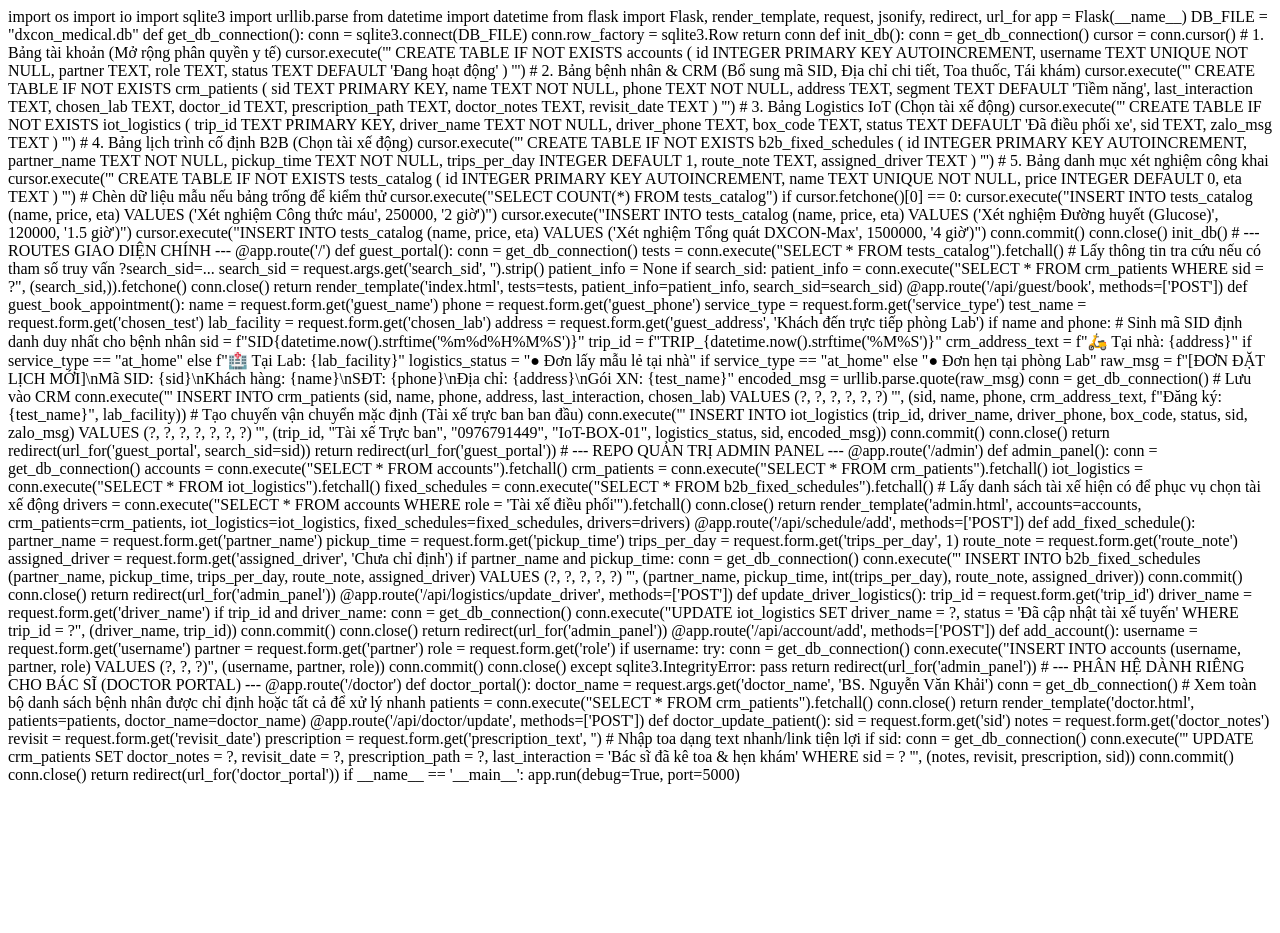
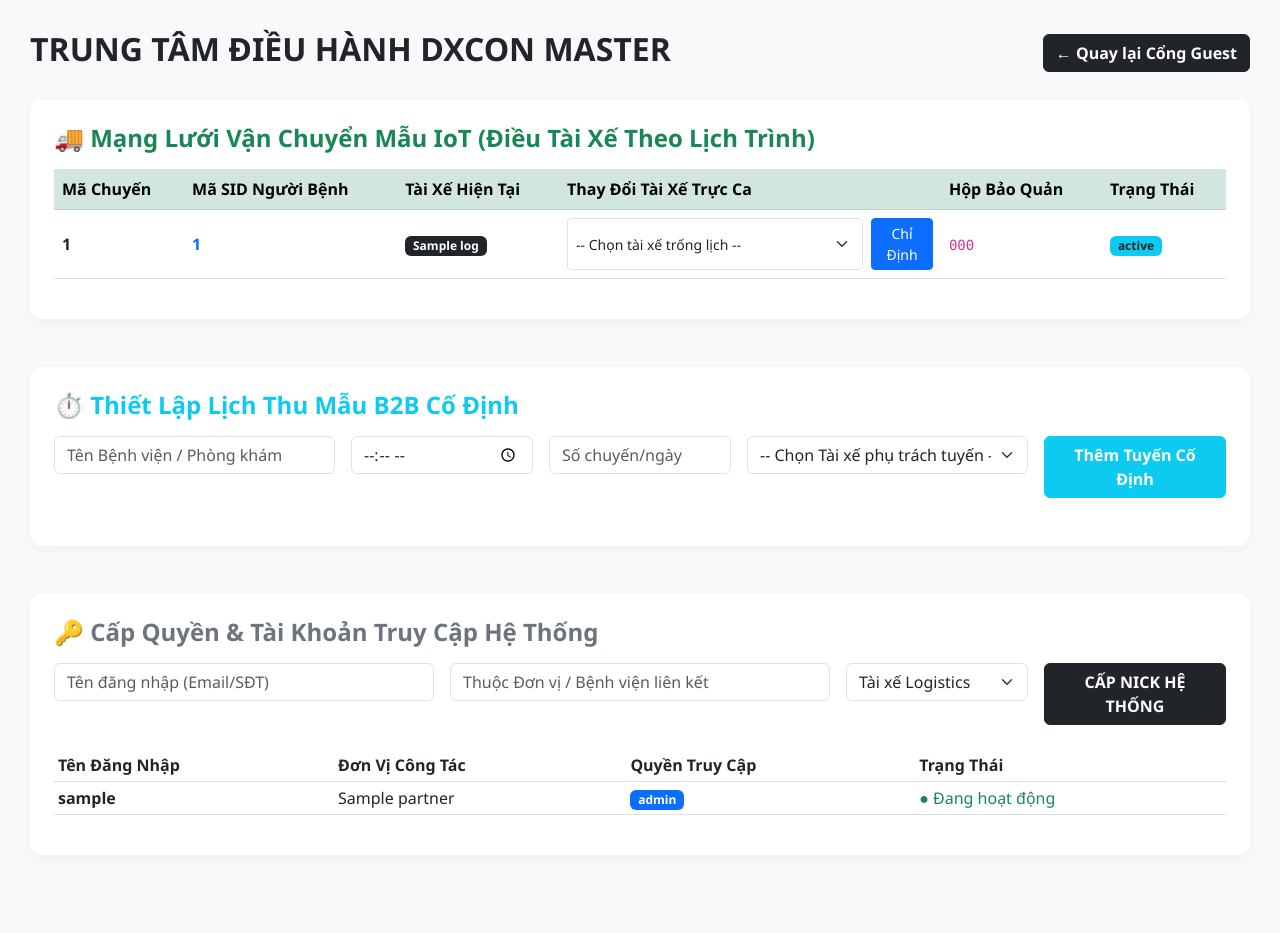
Before and after one commit to dxconmedical-max/dxconsystem, a Flask app: template templates/admin.html in a window 1280 px wide. Before the commit the page ends 784 px from the top, so only its background shows below. Run offline with Flask 3, Linux system fonts and the light colour scheme; the template is opened without the code that fills it: most values are stand-ins (such as "Sample title", 1, 10 or a date in 2020).

Commit message:
Update admin.html

```diff
--- a/templates/admin.html
+++ b/templates/admin.html
@@ -1,239 +1,135 @@
-import os
-import io
-import sqlite3
-import urllib.parse
-from datetime import datetime
-from flask import Flask, render_template, request, jsonify, redirect, url_for
+<!DOCTYPE html>
+<html lang="vi">
+<head>
+    <meta charset="UTF-8">
+    <meta name="viewport" content="width=device-width, initial-scale=1.0">
+    <title>DXCON - Bảng Quản Trị Hệ Thống</title>
+    <link href="https://cdn.jsdelivr.net/npm/bootstrap@5.3.0/dist/css/bootstrap.min.css" rel="stylesheet">
+    <style>
+        body { background-color: #f8f9fa; font-family: 'Segoe UI', sans-serif; }
+        .main-content { padding: 30px; }
+        .card-stat { border: none; border-radius: 12px; box-shadow: 0 4px 12px rgba(0,0,0,0.04); }
+    </style>
+</head>
+<body>
 
-app = Flask(__name__)
-DB_FILE = "dxcon_medical.db"
+<div class="container-fluid">
+    <div class="row">
+        <div class="col-12 main-content">
+            <div class="d-flex justify-content-between align-items-center mb-4">
+                <h2 class="fw-bold text-dark">TRUNG TÂM ĐIỀU HÀNH DXCON MASTER</h2>
+                <a href="/" class="btn btn-dark fw-bold">← Quay lại Cổng Guest</a>
+            </div>
 
-def get_db_connection():
-    conn = sqlite3.connect(DB_FILE)
-    conn.row_factory = sqlite3.Row
-    return conn
+            <div class="card card-stat p-4 bg-white mb-5">
+                <h4 class="text-success fw-bold mb-3">🚚 Mạng Lưới Vận Chuyển Mẫu IoT (Điều Tài Xế Theo Lịch Trình)</h4>
+                <div class="table-responsive">
+                    <table class="table table-hover align-middle">
+                        <thead class="table-success">
+                            <tr>
+                                <th>Mã Chuyến</th>
+                                <th>Mã SID Người Bệnh</th>
+                                <th>Tài Xế Hiện Tại</th>
+                                <th>Thay Đổi Tài Xế Trực Ca</th>
+                                <th>Hộp Bảo Quản</th>
+                                <th>Trạng Thái</th>
+                            </tr>
+                        </thead>
+                        <tbody>
+                            {% for log in iot_logistics %}
+                            <tr>
+                                <td class="fw-bold">{{ log.trip_id }}</td>
+                                <td class="text-primary fw-bold">{{ log.sid }}</td>
+                                <td><span class="badge bg-dark">{{ log.driver_name }}</span></td>
+                                <td>
+                                    <form action="/api/logistics/update_driver" method="POST" class="d-flex gap-2">
+                                        <input type="hidden" name="trip_id" value="{{ log.trip_id }}">
+                                        <select class="form-select form-select-sm" name="driver_name">
+                                            <option value="">-- Chọn tài xế trống lịch --</option>
+                                            {% for d in drivers %}
+                                            <option value="{{ d.username }}">{{ d.username }} ({{ d.partner }})</option>
+                                            {% endfor %}
+                                        </select>
+                                        <button type="submit" class="btn btn-sm btn-primary">Chỉ Định</button>
+                                    </form>
+                                </td>
+                                <td><code>{{ log.box_code }}</code></td>
+                                <td><span class="badge bg-info text-dark">{{ log.status }}</span></td>
+                            </tr>
+                            {% endfor %}
+                        </tbody>
+                    </table>
+                </div>
+            </div>
 
-def init_db():
-    conn = get_db_connection()
-    cursor = conn.cursor()
+            <div class="card card-stat p-4 bg-white mb-5">
+                <h4 class="text-info fw-bold mb-3">⏱️ Thiết Lập Lịch Thu Mẫu B2B Cố Định</h4>
+                <form action="/api/schedule/add" method="POST" class="row g-3 mb-4">
+                    <div class="col-md-3"><input type="text" class="form-control" name="partner_name" placeholder="Tên Bệnh viện / Phòng khám" required></div>
+                    <div class="col-md-2"><input type="time" class="form-control" name="pickup_time" required></div>
+                    <div class="col-md-2"><input type="number" class="form-control" name="trips_per_day" placeholder="Số chuyến/ngày"></div>
+                    <div class="col-md-3">
+                        <select class="form-select" name="assigned_driver">
+                            <option value="Tài xế Tuyến cố định">-- Chọn Tài xế phụ trách tuyến --</option>
+                            {% for d in drivers %}
+                            <option value="{{ d.username }}">{{ d.username }}</option>
+                            {% endfor %}
+                        </select>
+                    </div>
+                    <div class="col-md-2"><button type="submit" class="btn btn-info text-white w-100 fw-bold">Thêm Tuyến Cố Định</button></div>
+                </form>
+            </div>
 
-    # 1. Bảng tài khoản (Mở rộng phân quyền y tế)
-    cursor.execute('''
-        CREATE TABLE IF NOT EXISTS accounts (
-            id INTEGER PRIMARY KEY AUTOINCREMENT,
-            username TEXT UNIQUE NOT NULL,
-            partner TEXT,
-            role TEXT,
-            status TEXT DEFAULT 'Đang hoạt động'
-        )
-    ''')
+            <div class="card card-stat p-4 bg-white mb-5">
+                <h4 class="text-secondary fw-bold mb-3">🔑 Cấp Quyền & Tài Khoản Truy Cập Hệ Thống</h4>
+                <form action="/api/account/add" method="POST" class="row g-3">
+                    <div class="col-md-4">
+                        <input type="text" class="form-control" name="username" placeholder="Tên đăng nhập (Email/SĐT)" required>
+                    </div>
+                    <div class="col-md-4">
+                        <input type="text" class="form-control" name="partner" placeholder="Thuộc Đơn vị / Bệnh viện liên kết" required>
+                    </div>
+                    <div class="col-md-2">
+                        <select class="form-select" name="role">
+                            <option value="Tài xế điều phối">Tài xế Logistics</option>
+                            <option value="Bác sĩ">Bác sĩ chỉ định</option>
+                            <option value="Phòng Xét nghiệm liên kết">Phòng Xét nghiệm liên kết</option>
+                            <option value="Phòng khám liên kết">Phòng khám liên kết</option>
+                            <option value="Admin">Quản trị viên tối cao</option>
+                        </select>
+                    </div>
+                    <div class="col-md-2">
+                        <button type="submit" class="btn btn-dark w-100 fw-bold">CẤP NICK HỆ THỐNG</button>
+                    </div>
+                </form>
 
-    # 2. Bảng bệnh nhân & CRM (Bổ sung mã SID, Địa chỉ chi tiết, Toa thuốc, Tái khám)
-    cursor.execute('''
-        CREATE TABLE IF NOT EXISTS crm_patients (
-            sid TEXT PRIMARY KEY,
-            name TEXT NOT NULL,
-            phone TEXT NOT NULL,
-            address TEXT,
-            segment TEXT DEFAULT 'Tiềm năng',
-            last_interaction TEXT,
-            chosen_lab TEXT,
-            doctor_id TEXT,
-            prescription_path TEXT,
-            doctor_notes TEXT,
-            revisit_date TEXT
-        )
-    ''')
+                <div class="table-responsive mt-4">
+                    <table class="table table-sm">
+                        <thead>
+                            <tr>
+                                <th>Tên Đăng Nhập</th>
+                                <th>Đơn Vị Công Tác</th>
+                                <th>Quyền Truy Cập</th>
+                                <th>Trạng Thái</th>
+                            </tr>
+                        </thead>
+                        <tbody>
+                            {% for acc in accounts %}
+                            <tr>
+                                <td class="fw-bold">{{ acc.username }}</td>
+                                <td>{{ acc.partner }}</td>
+                                <td><span class="badge bg-primary">{{ acc.role }}</span></td>
+                                <td><span class="text-success">● Đang hoạt động</span></td>
+                            </tr>
+                            {% endfor %}
+                        </tbody>
+                    </table>
+                </div>
+            </div>
 
-    # 3. Bảng Logistics IoT (Chọn tài xế động)
-    cursor.execute('''
-        CREATE TABLE IF NOT EXISTS iot_logistics (
-            trip_id TEXT PRIMARY KEY,
-            driver_name TEXT NOT NULL,
-            driver_phone TEXT,
-            box_code TEXT,
-            status TEXT DEFAULT 'Đã điều phối xe',
-            sid TEXT,
-            zalo_msg TEXT
-        )
-    ''')
+        </div>
+    </div>
+</div>
 
-    # 4. Bảng lịch trình cố định B2B (Chọn tài xế động)
-    cursor.execute('''
-        CREATE TABLE IF NOT EXISTS b2b_fixed_schedules (
-            id INTEGER PRIMARY KEY AUTOINCREMENT,
-            partner_name TEXT NOT NULL,
-            pickup_time TEXT NOT NULL,
-            trips_per_day INTEGER DEFAULT 1,
-            route_note TEXT,
-            assigned_driver TEXT
-        )
-    ''')
-
-    # 5. Bảng danh mục xét nghiệm công khai
-    cursor.execute('''
-        CREATE TABLE IF NOT EXISTS tests_catalog (
-            id INTEGER PRIMARY KEY AUTOINCREMENT,
-            name TEXT UNIQUE NOT NULL,
-            price INTEGER DEFAULT 0,
-            eta TEXT
-        )
-    ''')
-
-    # Chèn dữ liệu mẫu nếu bảng trống để kiểm thử
-    cursor.execute("SELECT COUNT(*) FROM tests_catalog")
-    if cursor.fetchone()[0] == 0:
-        cursor.execute("INSERT INTO tests_catalog (name, price, eta) VALUES ('Xét nghiệm Công thức máu', 250000, '2 giờ')")
-        cursor.execute("INSERT INTO tests_catalog (name, price, eta) VALUES ('Xét nghiệm Đường huyết (Glucose)', 120000, '1.5 giờ')")
-        cursor.execute("INSERT INTO tests_catalog (name, price, eta) VALUES ('Xét nghiệm Tổng quát DXCON-Max', 1500000, '4 giờ')")
-
-    conn.commit()
-    conn.close()
-
-init_db()
-
-# --- ROUTES GIAO DIỆN CHÍNH ---
-
-@app.route('/')
-def guest_portal():
-    conn = get_db_connection()
-    tests = conn.execute("SELECT * FROM tests_catalog").fetchall()
-
-    # Lấy thông tin tra cứu nếu có tham số truy vấn ?search_sid=...
-    search_sid = request.args.get('search_sid', '').strip()
-    patient_info = None
-    if search_sid:
-        patient_info = conn.execute("SELECT * FROM crm_patients WHERE sid = ?", (search_sid,)).fetchone()
-
-    conn.close()
-    return render_template('index.html', tests=tests, patient_info=patient_info, search_sid=search_sid)
-
-@app.route('/api/guest/book', methods=['POST'])
-def guest_book_appointment():
-    name = request.form.get('guest_name')
-    phone = request.form.get('guest_phone')
-    service_type = request.form.get('service_type')
-    test_name = request.form.get('chosen_test')
-    lab_facility = request.form.get('chosen_lab')
-    address = request.form.get('guest_address', 'Khách đến trực tiếp phòng Lab')
-
-    if name and phone:
-        # Sinh mã SID định danh duy nhất cho bệnh nhân
-        sid = f"SID{datetime.now().strftime('%m%d%H%M%S')}"
-        trip_id = f"TRIP_{datetime.now().strftime('%M%S')}"
-
-        crm_address_text = f"🛵 Tại nhà: {address}" if service_type == "at_home" else f"🏥 Tại Lab: {lab_facility}"
-        logistics_status = "● Đơn lấy mẫu lẻ tại nhà" if service_type == "at_home" else "● Đơn hẹn tại phòng Lab"
-
-        raw_msg = f"[ĐƠN ĐẶT LỊCH MỚI]\nMã SID: {sid}\nKhách hàng: {name}\nSĐT: {phone}\nĐịa chỉ: {address}\nGói XN: {test_name}"
-        encoded_msg = urllib.parse.quote(raw_msg)
-
-        conn = get_db_connection()
-        # Lưu vào CRM
-        conn.execute('''
-            INSERT INTO crm_patients (sid, name, phone, address, last_interaction, chosen_lab)
-            VALUES (?, ?, ?, ?, ?, ?)
-        ''', (sid, name, phone, crm_address_text, f"Đăng ký: {test_name}", lab_facility))
-
-        # Tạo chuyến vận chuyển mặc định (Tài xế trực ban ban đầu)
-        conn.execute('''
-            INSERT INTO iot_logistics (trip_id, driver_name, driver_phone, box_code, status, sid, zalo_msg)
-            VALUES (?, ?, ?, ?, ?, ?, ?)
-        ''', (trip_id, "Tài xế Trực ban", "0976791449", "IoT-BOX-01", logistics_status, sid, encoded_msg))
-
-        conn.commit()
-        conn.close()
-        return redirect(url_for('guest_portal', search_sid=sid))
-    return redirect(url_for('guest_portal'))
-
-# --- REPO QUẢN TRỊ ADMIN PANEL ---
-
-@app.route('/admin')
-def admin_panel():
-    conn = get_db_connection()
-    accounts = conn.execute("SELECT * FROM accounts").fetchall()
-    crm_patients = conn.execute("SELECT * FROM crm_patients").fetchall()
-    iot_logistics = conn.execute("SELECT * FROM iot_logistics").fetchall()
-    fixed_schedules = conn.execute("SELECT * FROM b2b_fixed_schedules").fetchall()
-
-    # Lấy danh sách tài xế hiện có để phục vụ chọn tài xế động
-    drivers = conn.execute("SELECT * FROM accounts WHERE role = 'Tài xế điều phối'").fetchall()
-    conn.close()
-    return render_template('admin.html', accounts=accounts, crm_patients=crm_patients,
-                           iot_logistics=iot_logistics, fixed_schedules=fixed_schedules, drivers=drivers)
-
-@app.route('/api/schedule/add', methods=['POST'])
-def add_fixed_schedule():
-    partner_name = request.form.get('partner_name')
-    pickup_time = request.form.get('pickup_time')
-    trips_per_day = request.form.get('trips_per_day', 1)
-    route_note = request.form.get('route_note')
-    assigned_driver = request.form.get('assigned_driver', 'Chưa chỉ định')
-
-    if partner_name and pickup_time:
-        conn = get_db_connection()
-        conn.execute('''
-            INSERT INTO b2b_fixed_schedules (partner_name, pickup_time, trips_per_day, route_note, assigned_driver)
-            VALUES (?, ?, ?, ?, ?)
-        ''', (partner_name, pickup_time, int(trips_per_day), route_note, assigned_driver))
-        conn.commit()
-        conn.close()
-    return redirect(url_for('admin_panel'))
-
-@app.route('/api/logistics/update_driver', methods=['POST'])
-def update_driver_logistics():
-    trip_id = request.form.get('trip_id')
-    driver_name = request.form.get('driver_name')
-    if trip_id and driver_name:
-        conn = get_db_connection()
-        conn.execute("UPDATE iot_logistics SET driver_name = ?, status = 'Đã cập nhật tài xế tuyến' WHERE trip_id = ?", (driver_name, trip_id))
-        conn.commit()
-        conn.close()
-    return redirect(url_for('admin_panel'))
-
-@app.route('/api/account/add', methods=['POST'])
-def add_account():
-    username = request.form.get('username')
-    partner = request.form.get('partner')
-    role = request.form.get('role')
-    if username:
-        try:
-            conn = get_db_connection()
-            conn.execute("INSERT INTO accounts (username, partner, role) VALUES (?, ?, ?)", (username, partner, role))
-            conn.commit()
-            conn.close()
-        except sqlite3.IntegrityError:
-            pass
-    return redirect(url_for('admin_panel'))
-
-# --- PHÂN HỆ DÀNH RIÊNG CHO BÁC SĨ (DOCTOR PORTAL) ---
-
-@app.route('/doctor')
-def doctor_portal():
-    doctor_name = request.args.get('doctor_name', 'BS. Nguyễn Văn Khải')
-    conn = get_db_connection()
-    # Xem toàn bộ danh sách bệnh nhân được chỉ định hoặc tất cả để xử lý nhanh
-    patients = conn.execute("SELECT * FROM crm_patients").fetchall()
-    conn.close()
-    return render_template('doctor.html', patients=patients, doctor_name=doctor_name)
-
-@app.route('/api/doctor/update', methods=['POST'])
-def doctor_update_patient():
-    sid = request.form.get('sid')
-    notes = request.form.get('doctor_notes')
-    revisit = request.form.get('revisit_date')
-    prescription = request.form.get('prescription_text', '') # Nhập toa dạng text nhanh/link tiện lợi
-
-    if sid:
-        conn = get_db_connection()
-        conn.execute('''
-            UPDATE crm_patients
-            SET doctor_notes = ?, revisit_date = ?, prescription_path = ?, last_interaction = 'Bác sĩ đã kê toa & hẹn khám'
-            WHERE sid = ?
-        ''', (notes, revisit, prescription, sid))
-        conn.commit()
-        conn.close()
-    return redirect(url_for('doctor_portal'))
-
-if __name__ == '__main__':
-    app.run(debug=True, port=5000)
+</body>
+</html>
```
